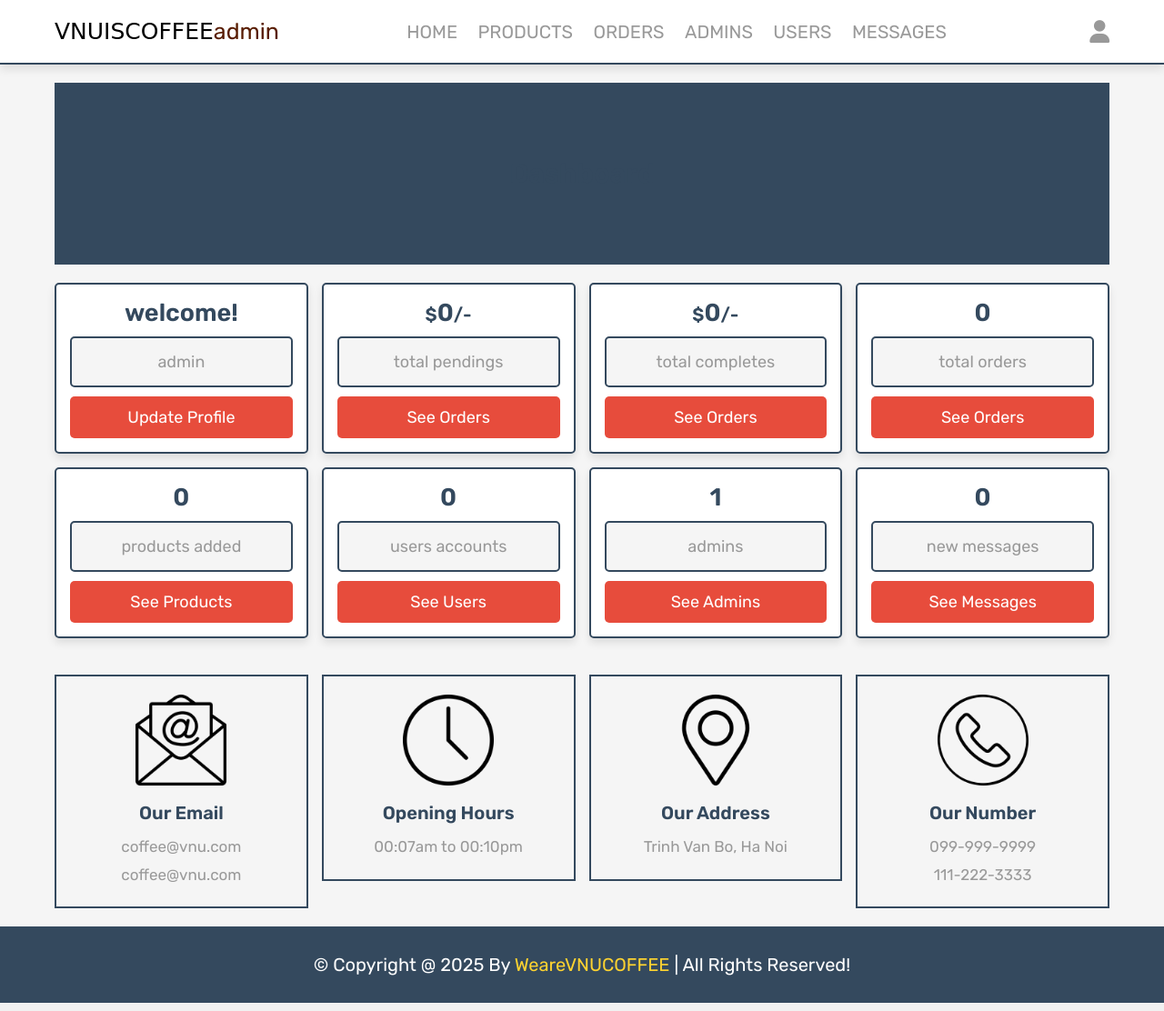
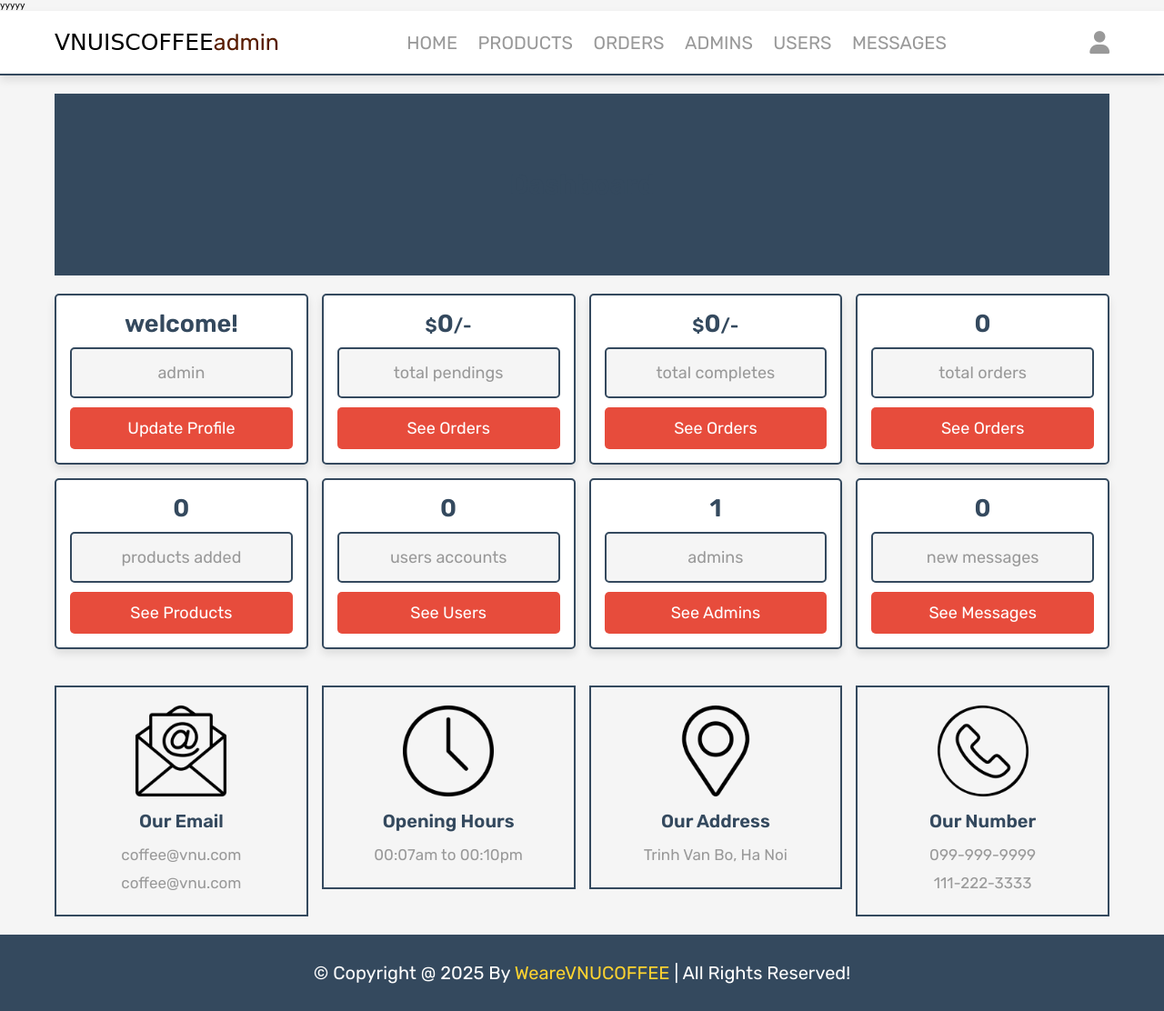
Before and after one commit to babysociuakadetina/duongtaphoc, a PHP site: page /admin/dashboard.php in a window 1280 px wide. Shown: the whole page at 91% size. Run offline with PHP 8.4, Linux system fonts and the light colour scheme; a user stored in the database is signed in; data comes from the database, SQL or seed files in the repository; data that the repository does not hold is empty; some web fonts are replaced.

Commit message:
new commit

```diff
--- a/admin/dashboard.php
+++ b/admin/dashboard.php
@@ -12,6 +12,13 @@ if (!isset($admin_id)) {
 
 ?>
 
+
+
+
+
+
+
+yyyyy
 <!DOCTYPE html>
 <html lang="en">
 
```
